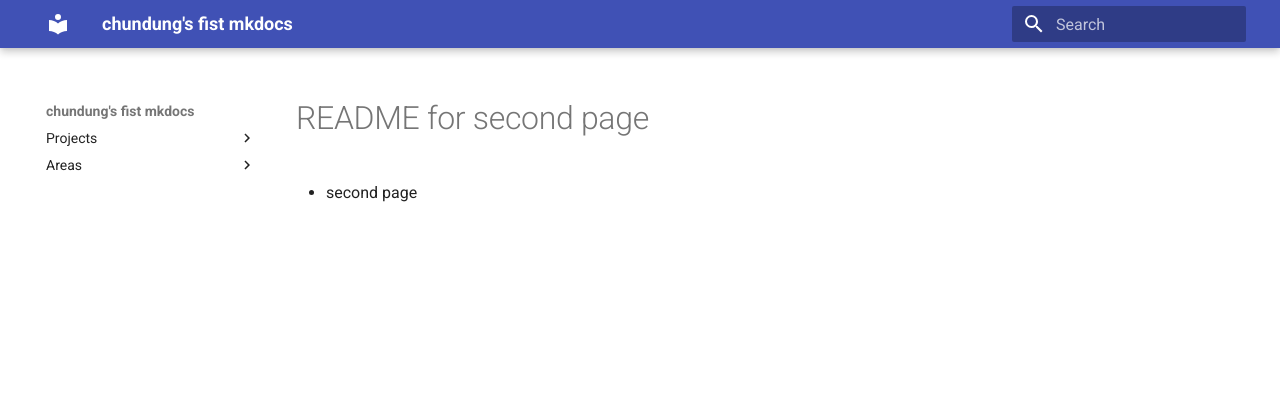
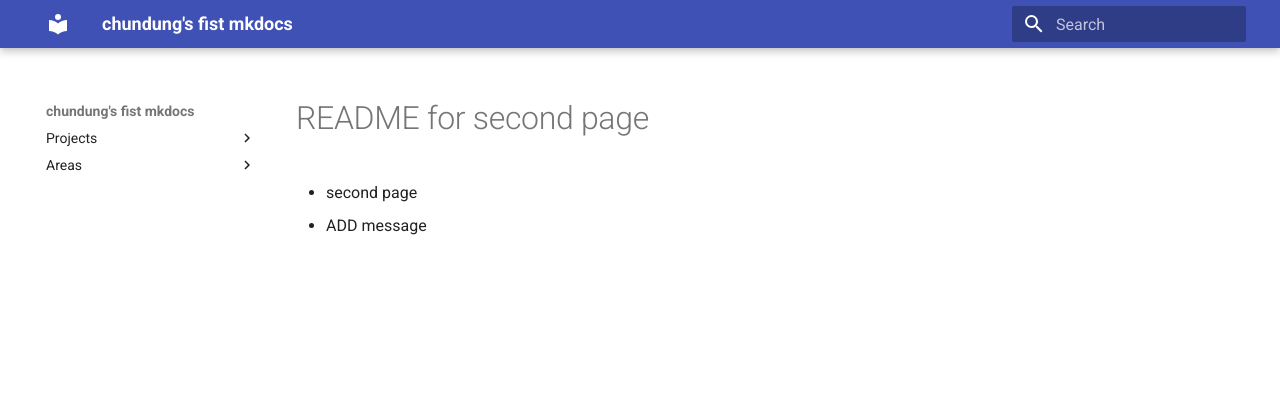
Before and after one commit to chundung/mkdocs-template, an MkDocs documentation site: the page built from docs/Areas/README.md, in a window 1280 px wide. Shown: the top 409 px of the page. Built offline with MkDocs 1.6.1 and Material for MkDocs 9.7.7, drawn with Linux system fonts in a browser that asks for light colours.

Commit message:
MOD second page

```diff
--- a/docs/Areas/README.md
+++ b/docs/Areas/README.md
@@ -1,3 +1,4 @@
 # README for second page
 
 - second page
+- ADD message
```
